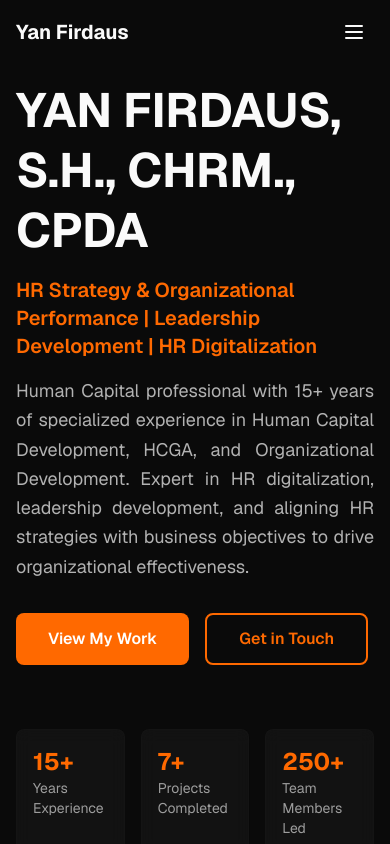
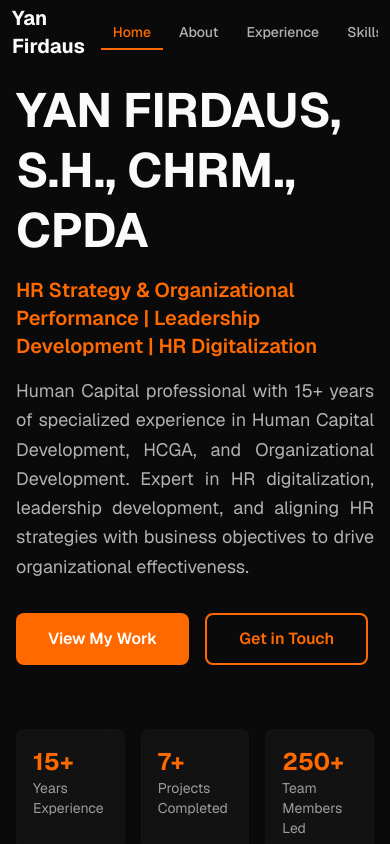
Before and after one commit to hc-mase-app/web-portofolio, a Next.js app: page / in a window 390 px wide. Shown: the top 844 px of the page. Built offline with nearby package versions, Linux system fonts and the light colour scheme.

Commit message:
Update navbar.tsx

```diff
--- a/components/portfolio/navbar.tsx
+++ b/components/portfolio/navbar.tsx
@@ -60,7 +60,7 @@ const Navbar = () => {
           : 'bg-transparent'
       }`}
     >
-      <div className="max-w-6xl mx-auto px-4 sm:px-6 lg:px-8">
+      <div className="max-w-6xl mx-auto px-3 sm:px-6 lg:px-8">
         <div className="flex items-center justify-between h-16">
           {/* Logo */}
           <motion.div
@@ -72,7 +72,7 @@ const Navbar = () => {
           </motion.div>
 
           {/* Navigation Items */}
-          <div className="hidden md:flex items-center gap-1">
+          <div className="flex items-center gap-1 overflow-x-auto whitespace-nowrap scrollbar-hide ml-4">
             {navItems.map((item) => (
               <motion.button
                 key={item.id}
@@ -95,22 +95,6 @@ const Navbar = () => {
               </motion.button>
             ))}
           </div>
-
-          {/* Mobile Menu Button */}
-          <motion.button
-            className="md:hidden p-2 rounded-lg hover:bg-background/50 transition-colors"
-            whileHover={{ scale: 1.1 }}
-            whileTap={{ scale: 0.9 }}
-          >
-            <svg
-              className="w-6 h-6"
-              fill="none"
-              stroke="currentColor"
-              viewBox="0 0 24 24"
-            >
-              <path strokeLinecap="round" strokeLinejoin="round" strokeWidth={2} d="M4 6h16M4 12h16M4 18h16" />
-            </svg>
-          </motion.button>
         </div>
       </div>
     </motion.nav>
```
